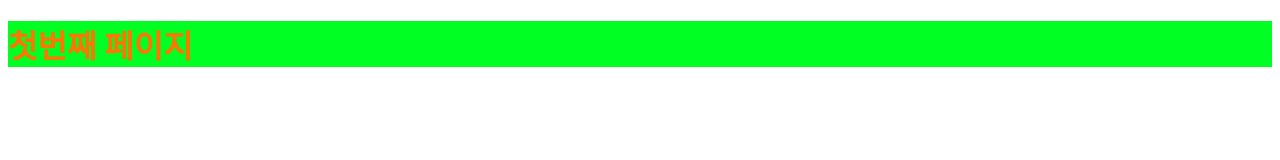
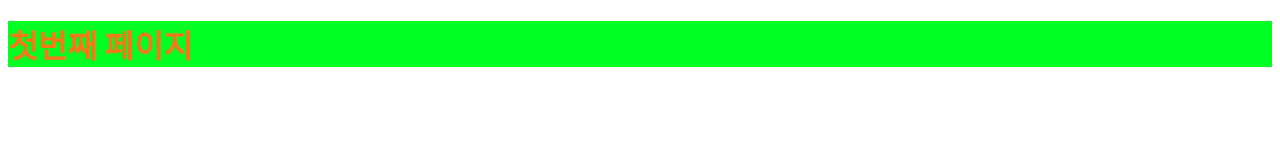
Before and after one commit to hyeonil1106/remote-project, a plain HTML site: page index.html in a window 1280 px wide. Drawn offline with Linux system fonts and the light colour scheme.

Commit message:
색설정

```diff
--- a/index.html
+++ b/index.html
@@ -7,7 +7,7 @@
     <style>
         h1{
            background: #00ff22;
-           color: rgb(255, 116, 2);
+           color: rgb(243, 122, 23);
         }
     </style>
 </head>
```
